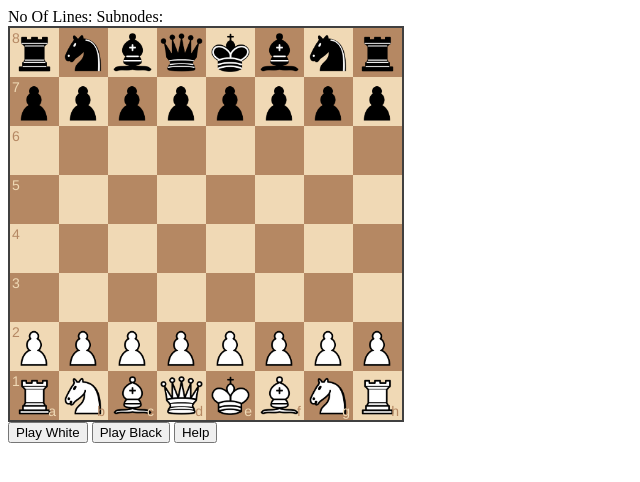
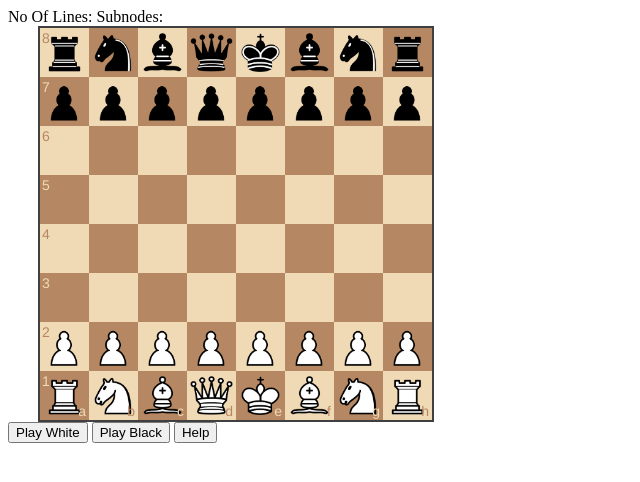
Before and after one commit to RebelRays/hurriedclutter, a plain HTML site: page index.html in a window 1280 px wide. Shown: the whole page, without its empty margins (0-640 px from the left). Drawn offline with Linux system fonts and the light colour scheme; no server answers.

Commit message:
left adjust

```diff
--- a/index.html
+++ b/index.html
@@ -4,10 +4,11 @@
         <link rel="shortcut icon" type="image/x-icon" href="img/favicon.png" />
         <title>Repeater</title>
         <link rel="stylesheet" href="AddOn/chessboardjs-1.0.0/css/chessboard-1.0.0.min.css">
+        <link rel="stylesheet" href="main.css">
 </head>
 <body>
         <div id="Info">No Of Lines:<span id="SubLinesCount"></span> Subnodes:<span id="SubNodeCount"></span><span  id="HelpMovesSpan"></span></div>
-        <div id="board2" style="width: 400px"></div>
+        <div id="board2" style="width: 400px;margin-left: 30px;"></div>
         <button id="WhiteBtn" onclick="WhiteBtnClick()">Play White</button>
         <button id="BlackBtn" onclick="BlackBtnClick()">Play Black</button>
         <button id="HelpBtn" onclick="HelpBtnClick()">Help</button>
```
Also changed, not shown: main.css (added).
